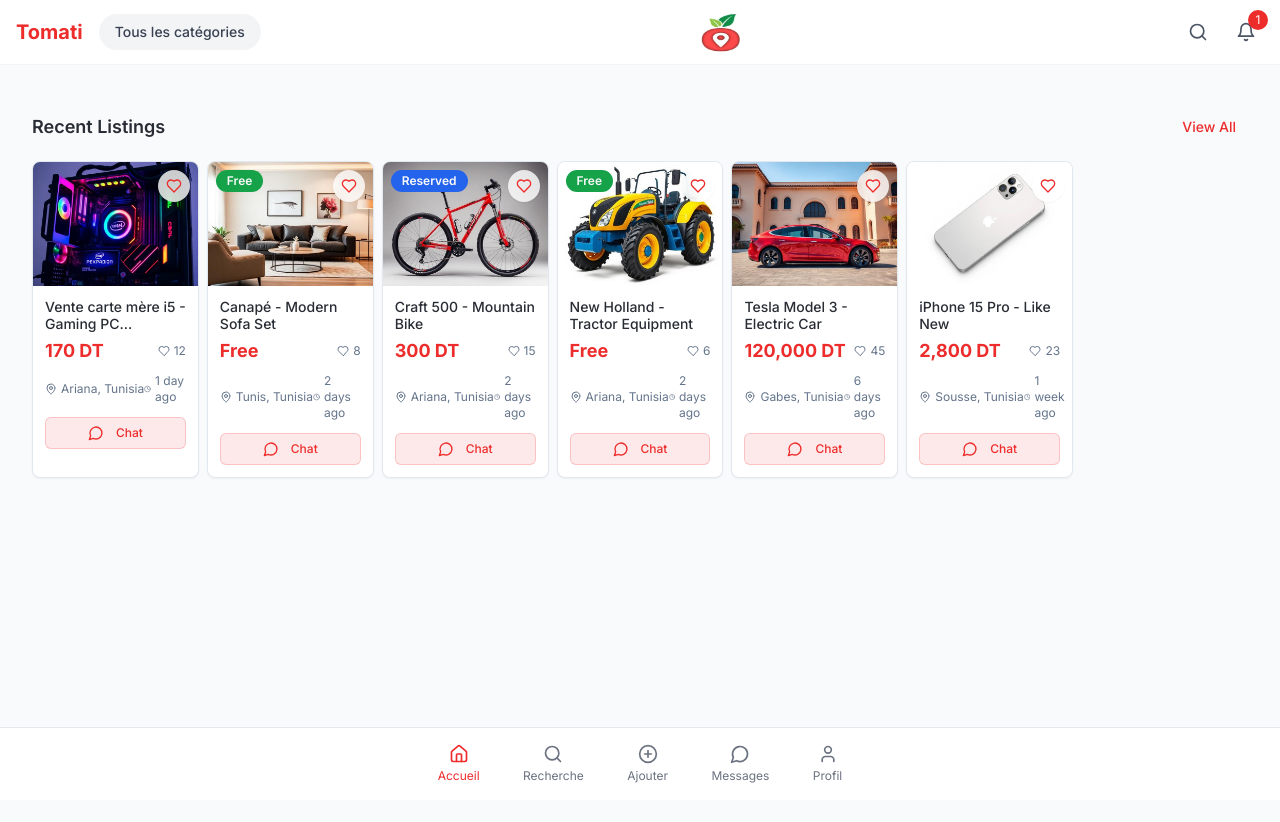
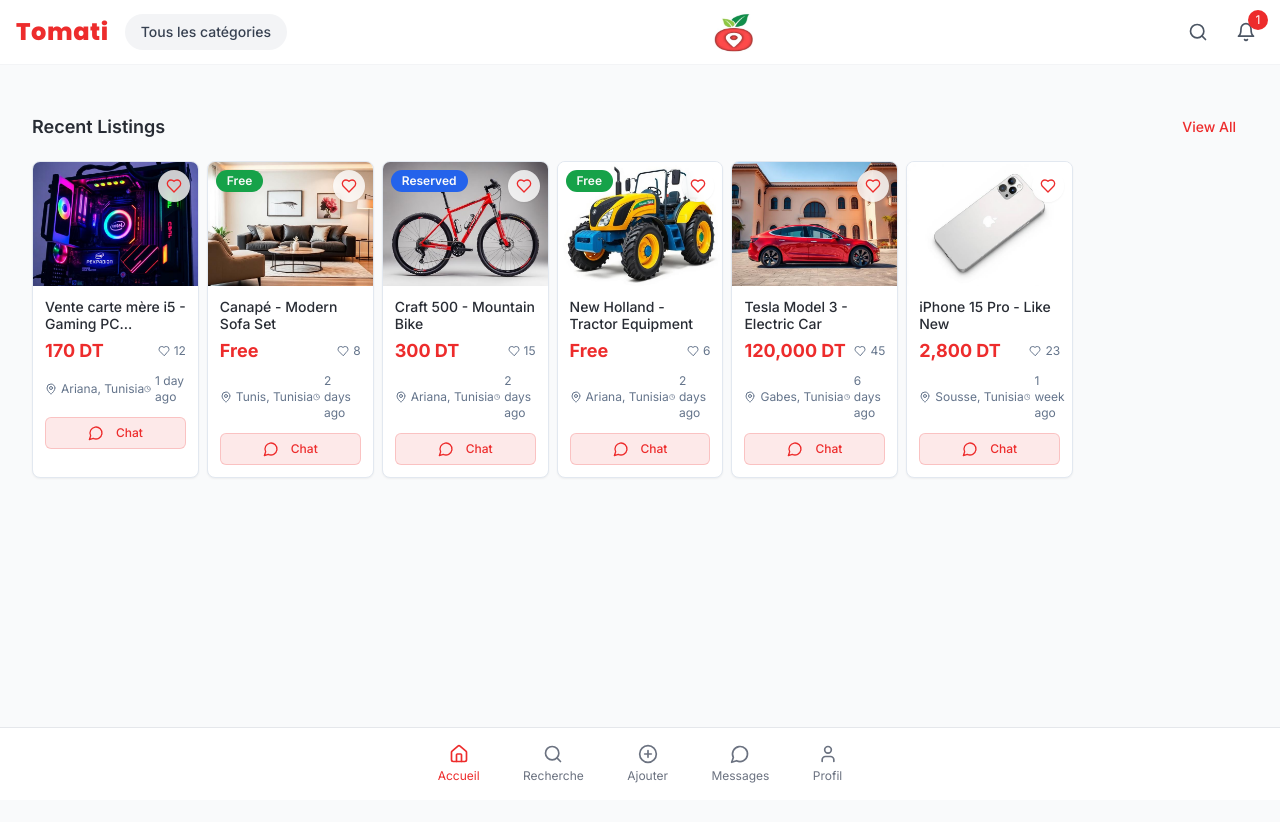
Before and after one commit to imen-nasrii/cool-mobile-spark, a React (Vite) app: page / in a window 1280 px wide. Shown: the top 822 px of the page. Built offline with nearby package versions, Linux system fonts and the light colour scheme.

Commit message:
Change text style
Modify the text style to be more appealing.

```diff
--- a/src/pages/Index.tsx
+++ b/src/pages/Index.tsx
@@ -59,7 +59,7 @@ const Index = () => {
             {/* Single Row Header */}
             <div className="flex items-center justify-between px-4 py-3">
               <div className="flex items-center gap-4">
-                <h1 className="text-xl font-bold text-primary">Tomati</h1>
+                <h1 className="text-2xl font-poppins font-extrabold text-primary tracking-wide">Tomati</h1>
                 <button className="px-4 py-2 bg-gray-100 rounded-full text-sm font-medium text-gray-700">
                   Tous les catégories
                 </button>
```
